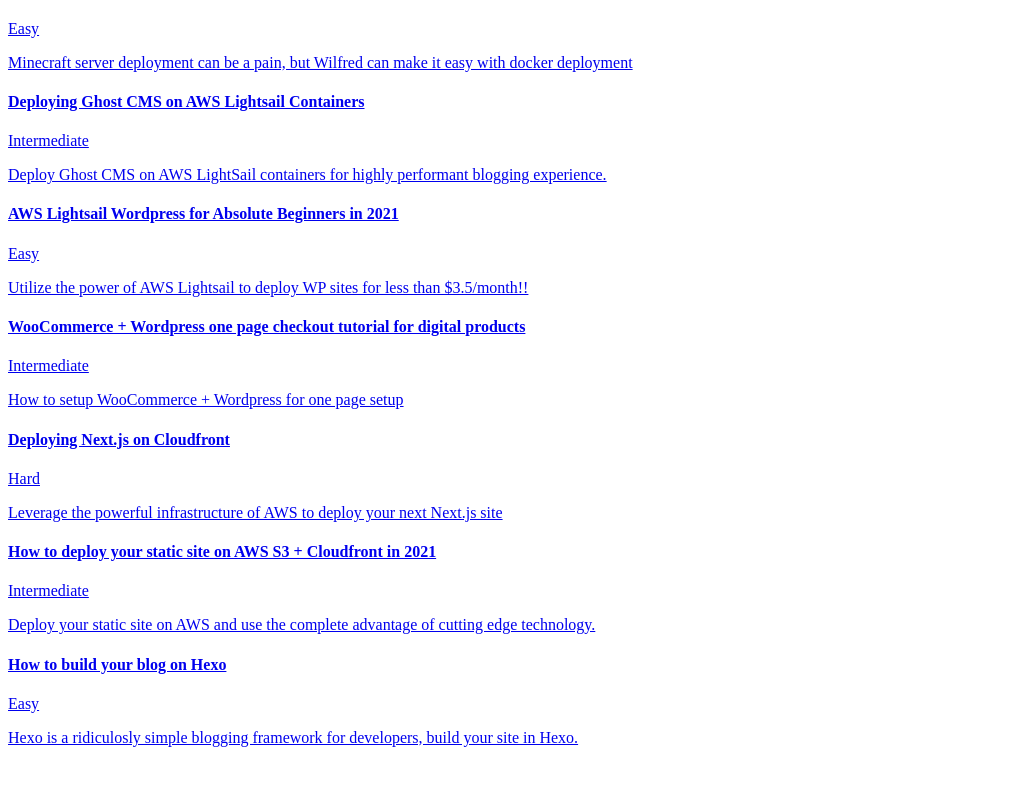
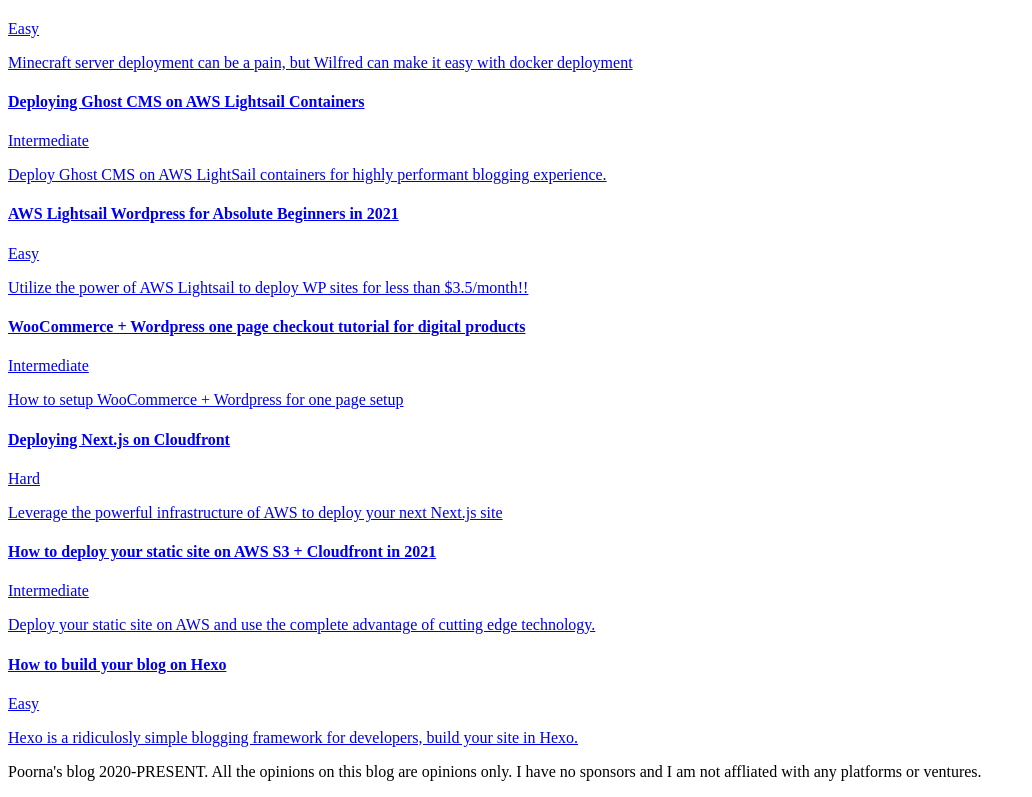
Before and after one commit to neutralboy/blog-hexo, a Next.js app: page / in a window 1280 px wide. Shown: the part 1193-1990 px from the top of the page, without its empty margins (0-1032 px from the left). Before the commit the page ends 1956 px from the top, so only its background shows below. Built offline with nearby package versions, Linux system fonts and the light colour scheme.

Commit message:
added disclaimer

```diff
--- a/pages/_app.tsx
+++ b/pages/_app.tsx
@@ -18,6 +18,11 @@
     <div className="font-sans bg-gray-900">
         <Header />
         <Component {...pageProps} />
+        <div className="w-full bg-gray-800 py-3 lg:flex lg:justify-center mx-auto" >
+          <p className="text-gray-300 block mx-auto" >
+            Poorna's blog 2020-PRESENT. All the opinions on this blog are opinions only. I have no sponsors and I am not affliated with any platforms or ventures.
+          </p>
+        </div>
     </div>
 
     </>
```
